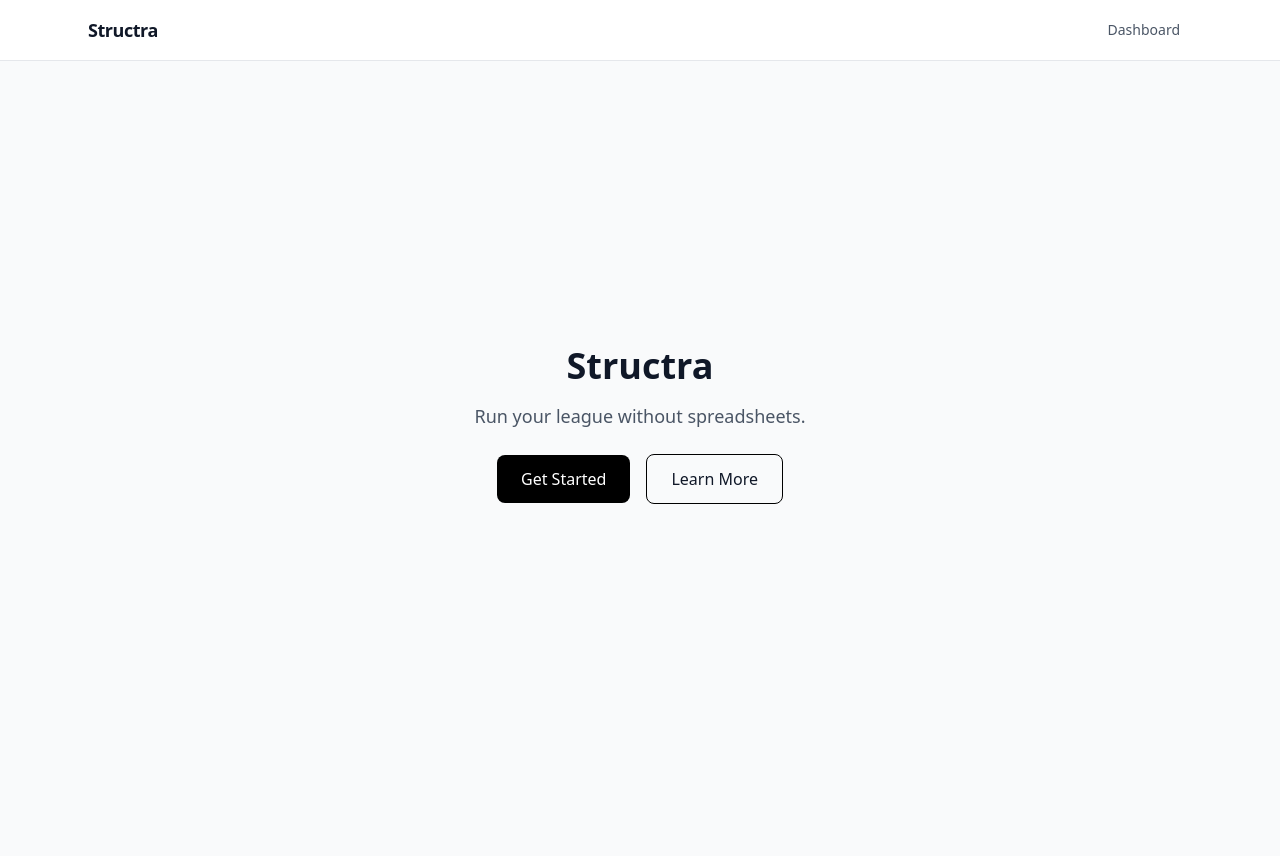
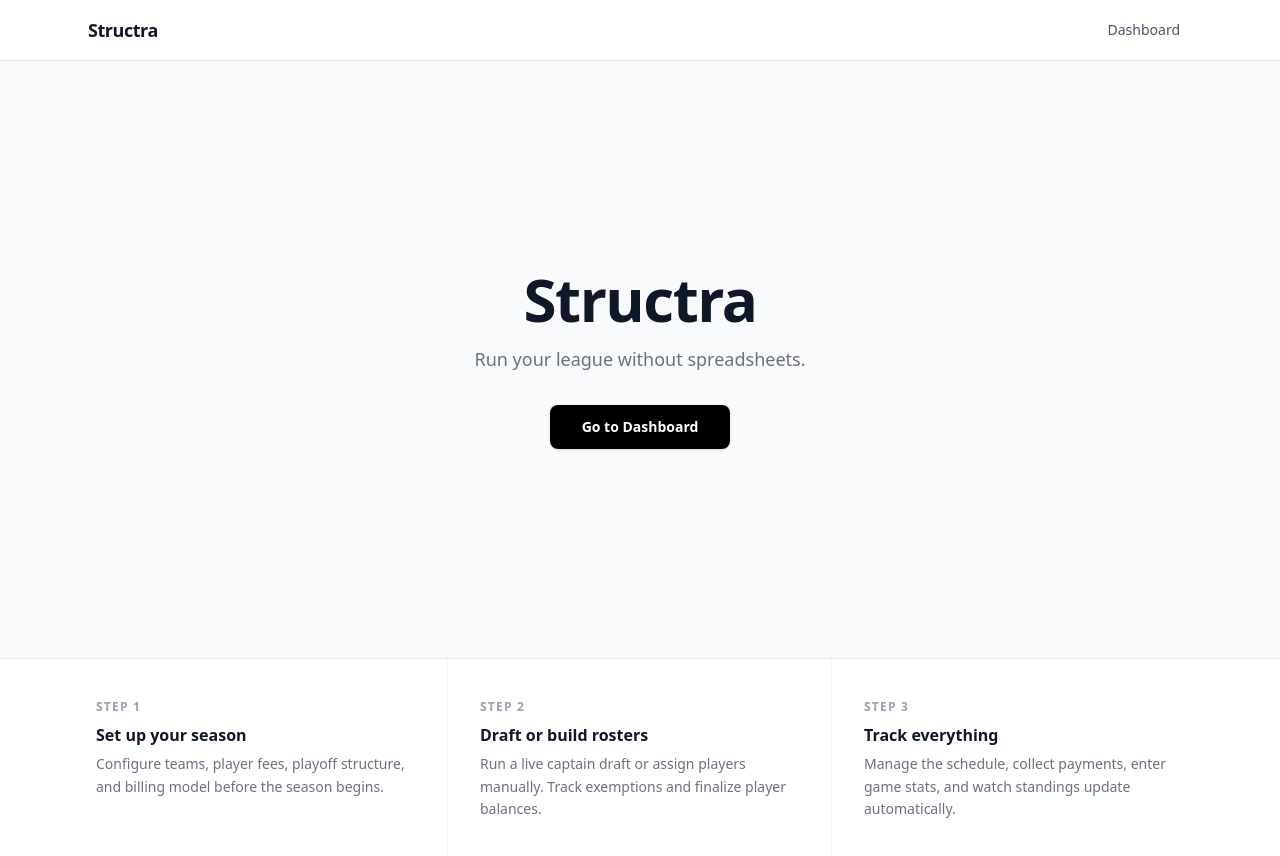
Before and after one commit to Schneides/Structra, a Next.js app: page / in a window 1280 px wide. Shown: the top 856 px of the page. Before the commit the page ends 800 px from the top, so only its background shows below. Built offline with nearby package versions, Linux system fonts and the light colour scheme.

Commit message:
overhaul landing page with hero and three-step workflow strip

```diff
--- a/app/page.tsx
+++ b/app/page.tsx
@@ -2,25 +2,65 @@ import Link from "next/link";
 
 export default function Home() {
   return (
-    <main className="flex min-h-[calc(100vh-73px)] flex-col items-center justify-center bg-gray-50 px-6 text-center">
-      <h1 className="mb-4 text-4xl font-bold">Structra</h1>
+    <div className="flex min-h-screen flex-col">
 
-      <p className="mb-6 max-w-xl text-lg text-gray-600">
+      {/* Hero */}
+      <section className="flex flex-1 flex-col items-center justify-center px-6 py-24 text-center">
+        <h1 className="text-5xl font-bold tracking-tight text-gray-900 sm:text-6xl">
+          Structra
+        </h1>
+        <p className="mt-4 max-w-md text-lg text-gray-500">
           Run your league without spreadsheets.
         </p>
-
-      <div className="space-x-4">
+        <div className="mt-8">
           <Link
             href="/dashboard"
-          className="inline-block rounded-lg bg-black px-6 py-3 text-white"
+            className="inline-block rounded-lg bg-black px-8 py-3 text-sm font-semibold text-white shadow-sm hover:bg-gray-800"
           >
-          Get Started
+            Go to Dashboard
           </Link>
+        </div>
+      </section>
 
-        <button className="rounded-lg border border-black px-6 py-3">
-          Learn More
-        </button>
+      {/* How it works strip */}
+      <section className="border-t border-gray-200 bg-white">
+        <div className="mx-auto grid max-w-6xl grid-cols-1 divide-y divide-gray-100 sm:grid-cols-3 sm:divide-x sm:divide-y-0">
+          <div className="px-8 py-10">
+            <p className="text-xs font-semibold uppercase tracking-widest text-gray-400">
+              Step 1
+            </p>
+            <h3 className="mt-2 text-base font-semibold text-gray-900">
+              Set up your season
+            </h3>
+            <p className="mt-1.5 text-sm leading-relaxed text-gray-500">
+              Configure teams, player fees, playoff structure, and billing model before the season begins.
+            </p>
           </div>
-    </main>
+          <div className="px-8 py-10">
+            <p className="text-xs font-semibold uppercase tracking-widest text-gray-400">
+              Step 2
+            </p>
+            <h3 className="mt-2 text-base font-semibold text-gray-900">
+              Draft or build rosters
+            </h3>
+            <p className="mt-1.5 text-sm leading-relaxed text-gray-500">
+              Run a live captain draft or assign players manually. Track exemptions and finalize player balances.
+            </p>
+          </div>
+          <div className="px-8 py-10">
+            <p className="text-xs font-semibold uppercase tracking-widest text-gray-400">
+              Step 3
+            </p>
+            <h3 className="mt-2 text-base font-semibold text-gray-900">
+              Track everything
+            </h3>
+            <p className="mt-1.5 text-sm leading-relaxed text-gray-500">
+              Manage the schedule, collect payments, enter game stats, and watch standings update automatically.
+            </p>
+          </div>
+        </div>
+      </section>
+
+    </div>
   );
 }
```
Lines whose indentation alone changed are shown as unchanged.
